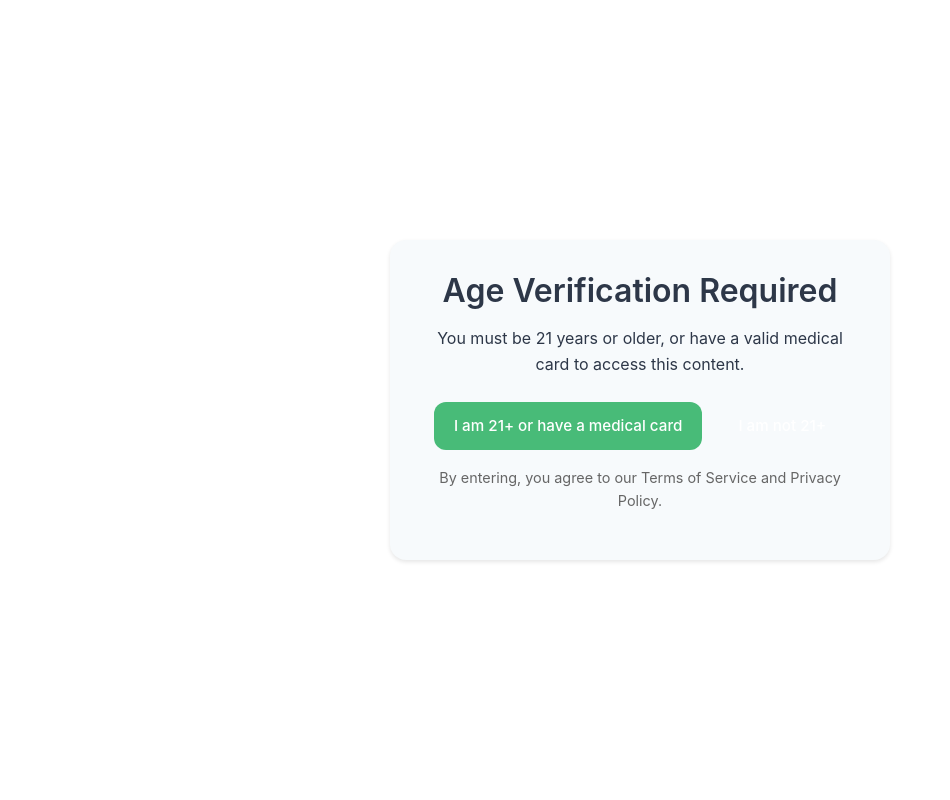
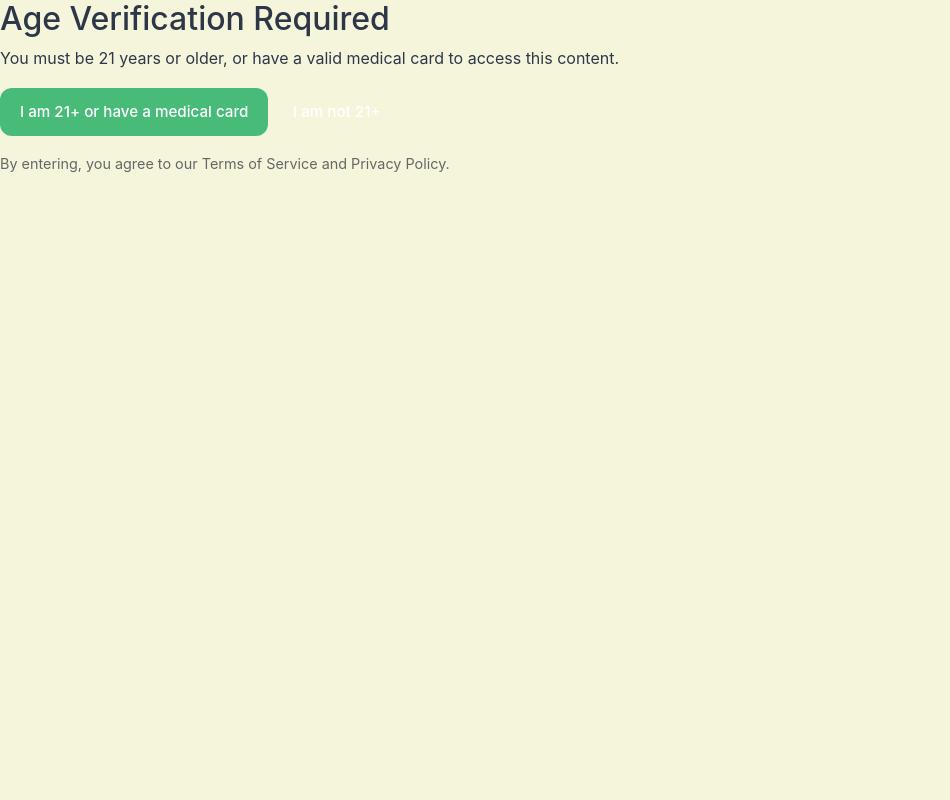
Before and after one commit to sashzabegalin/Cannabis-Chat, a Flask app: page / in a window 1280 px wide. Shown: the whole page, without its empty margins (0-950 px from the left). Run offline with Flask 3, Linux system fonts and the light colour scheme.

Commit message:
Agent query: Is the chatbot now showing with emojis, proper colors (beige/green/white), and focusing solely on strain recommendations?
Update UI with new color scheme, remove age verification, and improve chat flow for strain selection.

Screenshot: https://storage.googleapis.com/screenshot-production-us-central1/8252cc56-6144-4ac3-9e34-39b687a2cce0/901ed27e-2fb4-4eb5-89a3-32957e382f46.jpg

```diff
--- a/static/css/style.css
+++ b/static/css/style.css
@@ -1,16 +1,15 @@
 :root {
-    --primary-color: #48bb78;
-    --hover-color: #38a169;
-    --background: #ffffff;
+    --primary-green: #48bb78;
+    --hover-green: #38a169;
+    --beige: #F5F5DC;
+    --light-beige: #F8F8DC;
+    --white: #FFFFFF;
     --text-dark: #2d3748;
-    --text-light: #4a5568;
-    --card-bg: #f7fafc;
-    --border-color: #e2e8f0;
     --shadow: 0 2px 4px rgba(0, 0, 0, 0.1);
 }
 
 body {
-    background: var(--background);
+    background: var(--beige);
     font-family: -apple-system, BlinkMacSystemFont, 'Segoe UI', Roboto, 'Helvetica Neue', Arial, sans-serif;
     height: 100vh;
     margin: 0;
@@ -19,45 +18,6 @@ body {
     line-height: 1.6;
 }
 
-/* Age Verification Modal */
-.age-verify-modal {
-    position: fixed;
-    top: 0;
-    left: 0;
-    width: 100%;
-    height: 100%;
-    background: rgba(255, 255, 255, 0.9);
-    display: flex;
-    justify-content: center;
-    align-items: center;
-    z-index: 1000;
-    backdrop-filter: blur(8px);
-}
-
-.age-verify-content {
-    background: var(--card-bg);
-    border-radius: 16px;
-    padding: 2rem;
-    max-width: 500px;
-    width: 90%;
-    text-align: center;
-    box-shadow: var(--shadow);
-}
-
-.age-verify-content h2 {
-    margin-bottom: 1rem;
-    color: var(--text-dark);
-    font-weight: 600;
-}
-
-.age-verify-buttons {
-    display: flex;
-    gap: 1rem;
-    justify-content: center;
-    margin-top: 1.5rem;
-}
-
-/* Chat Container */
 .chat-container {
     height: 100vh;
     max-width: 800px;
```
Also changed, not shown: other parts of static/css/style.css (+25 -27 lines), static/js/chat.js (+45 -83 lines).
